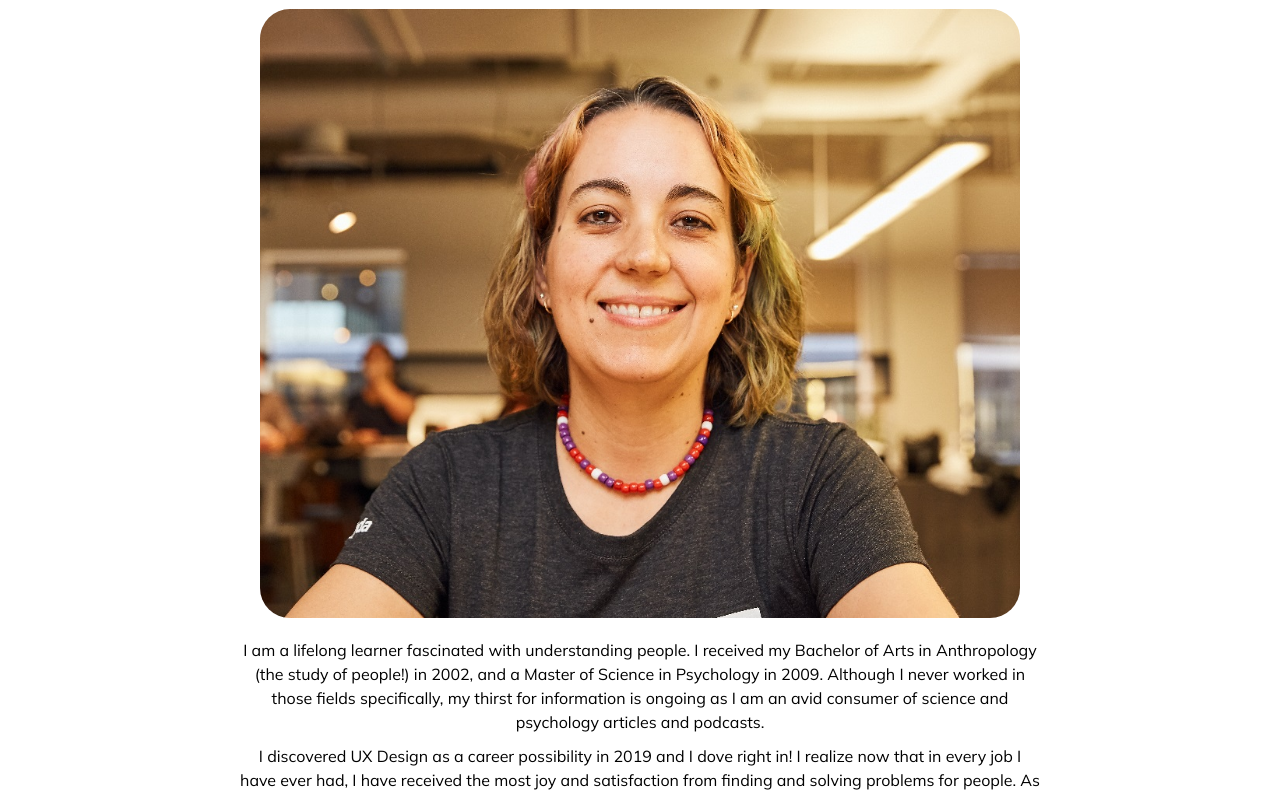
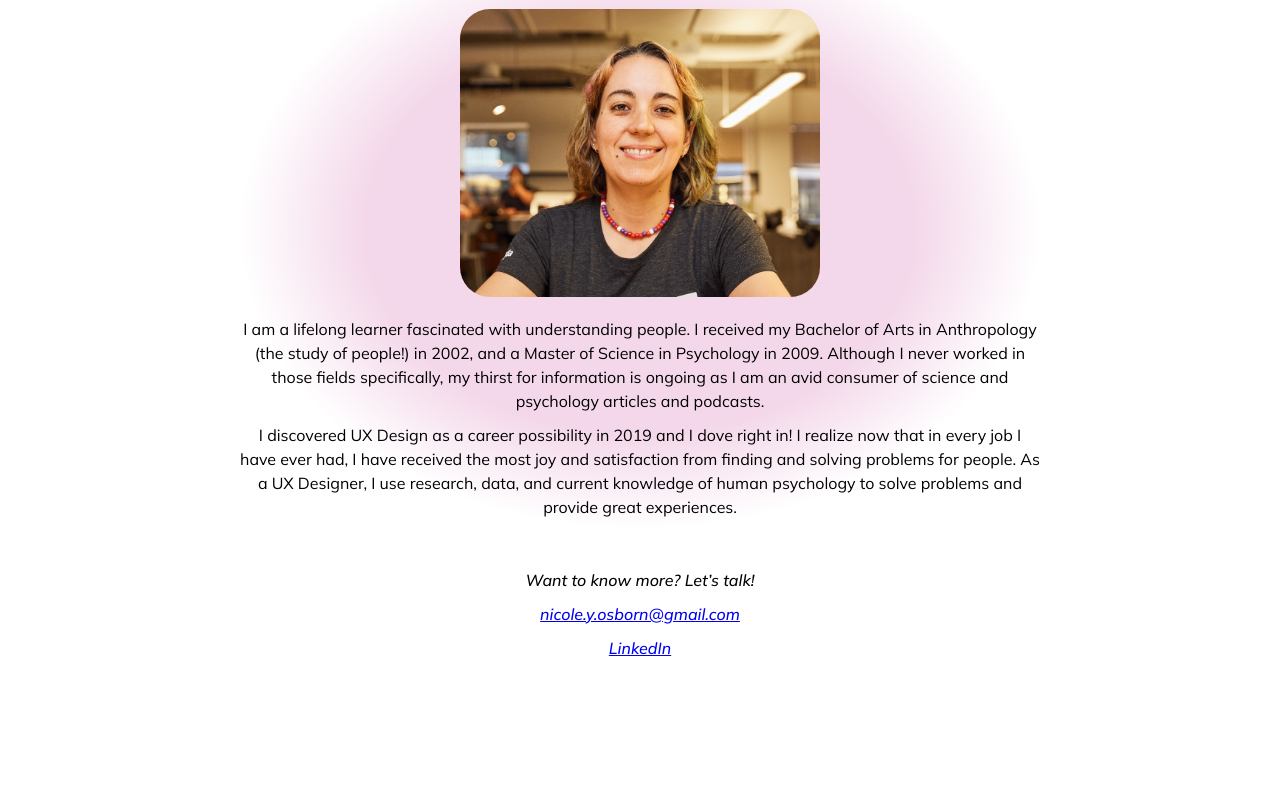
Before and after one commit to NicoleYOsborn/NicoleYOsborn.github.io, a plain HTML site: page about.html in a window 1280 px wide. Shown: the part 223-1013 px from the top of the page. After the commit the page ends 918 px from the top, so only its background shows below. Drawn offline with Linux system fonts and the light colour scheme.

Commit message:
smaller image on about page

```diff
--- a/less/about.less
+++ b/less/about.less
@@ -2,7 +2,9 @@
     img{
         border-radius: 50px;
         padding: 20px;
+        width: 50%;
     }
+    background: radial-gradient(50% 50% at 50% 50%, rgba(232, 176, 213, 0.5) 68.23%, rgba(232, 176, 213, 0) 100%);
 }
 .contact{
     .flexin(column, space-between, center);
```
Also changed, not shown: css/index.css.
